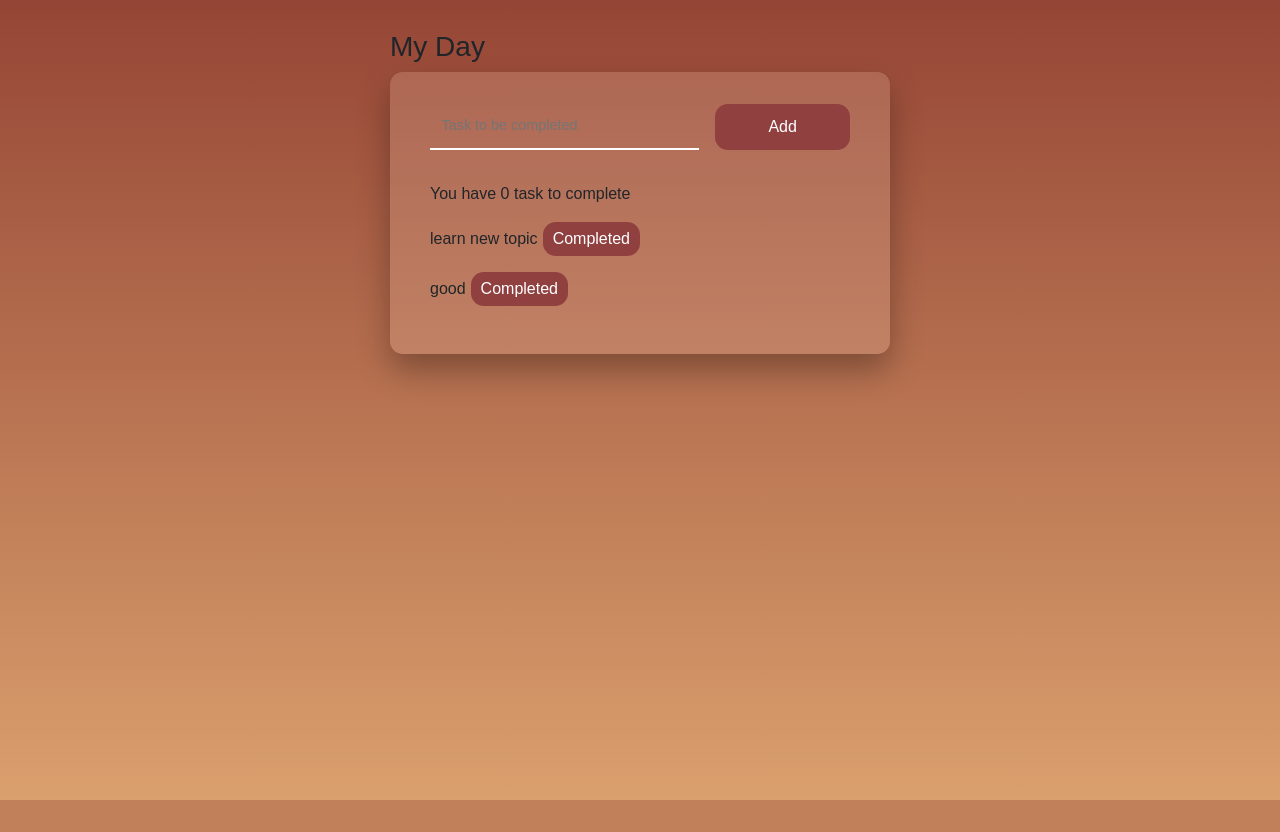
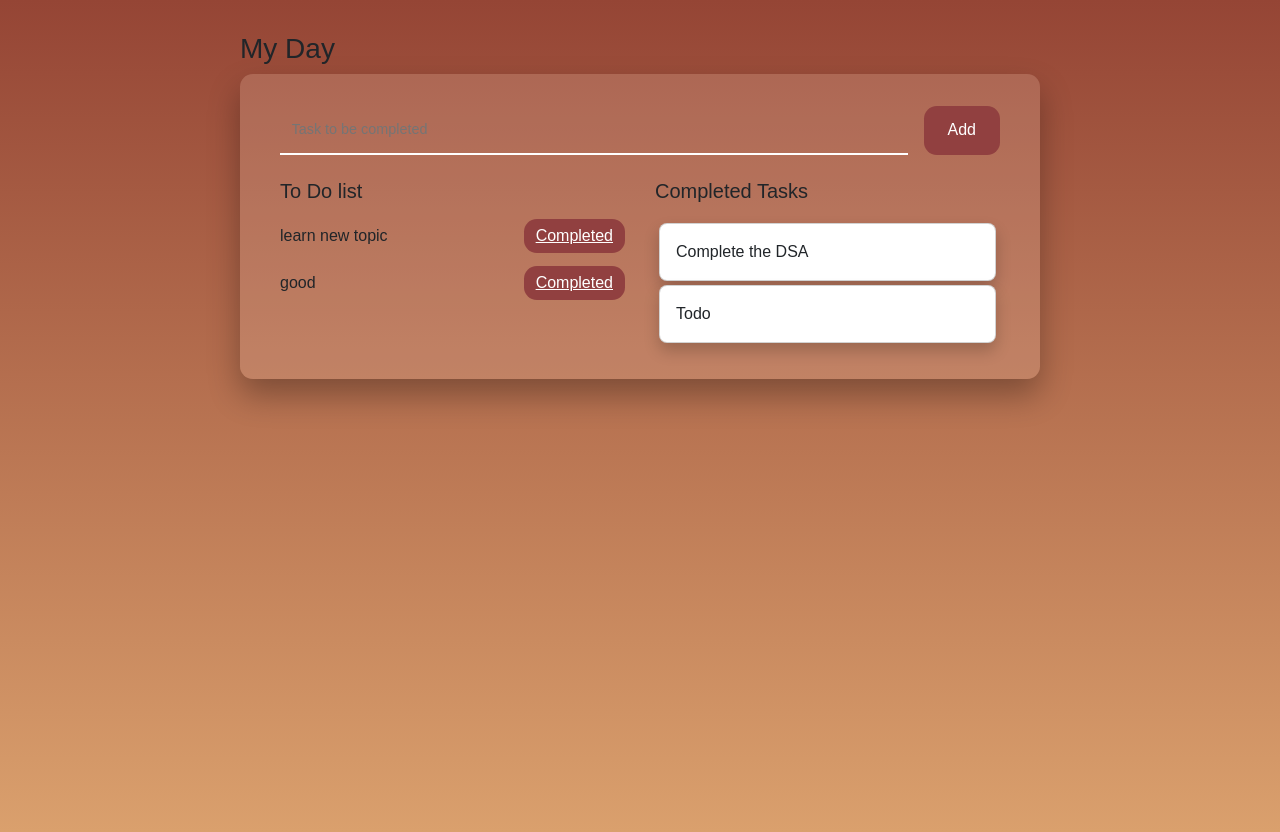
Before and after one commit to uthra2407-crypto/ToDoList, a Django app: page / in a window 1280 px wide. Before the commit the page ends 800 px from the top, so only its background shows below. Run offline with Django 5.2, Linux system fonts and the light colour scheme; data comes from the database, SQL or seed files in the repository; both versions use the stored data as it was after the commit.

Commit message:
Added functionality for completed button

```diff
--- a/templates/home.html
+++ b/templates/home.html
@@ -1,113 +1,154 @@
 <!DOCTYPE html>
-
 <html>
 <head>
     <meta charset="utf-8">
     <meta http-equiv="X-UA-Compatible" content="IE=edge">
     <title>To Do List</title>
-        <meta name="description" content="">
     <meta name="viewport" content="width=device-width, initial-scale=1">
-        <link rel="stylesheet" href="">
-        {% comment %} Bootstrap {% endcomment %}
-         <link href="https://cdn.jsdelivr.net/npm/bootstrap@5.3.0-alpha1/dist/css/bootstrap.min.css" rel="stylesheet" integrity="sha384-GLhlTQ8iRABdZLl6O3oVMWSktQOp6b7In1Zl3/Jr59b6EGGoI1aFkw7cmDA6j6gD" crossorigin="anonymous">
-    <script src="https://cdn.jsdelivr.net/npm/bootstrap@5.3.0-alpha1/dist/js/bootstrap.bundle.min.js" integrity="sha384-w76AqPfDkMBDXo30jS1Sgez6pr3x5MlQ1ZAGC+nuZB+EYdgRZgiwxhTBTkF7CXvN" crossorigin="anonymous"></script>
+
+    <!-- Bootstrap -->
+    <link href="https://cdn.jsdelivr.net/npm/bootstrap@5.3.0-alpha1/dist/css/bootstrap.min.css" rel="stylesheet">
+    <script src="https://cdn.jsdelivr.net/npm/bootstrap@5.3.0-alpha1/dist/js/bootstrap.bundle.min.js"></script>
+
     <style>
-            *{
+        * {
             padding: 0;
-               margin:0;
+            margin: 0;
             box-sizing: border-box;
         }
-            body{
+        body {
             height: 100vh;
             background: linear-gradient(to bottom, #954535, #DAA06D);
+            font-family: 'Poppins', sans-serif;
         }
-            .app{
-                font-size: 16px;
-                font-family: 'Poppins',sans-serif;
-                width: min(95vw,500px);
-                position: absolute;
-                margin: auto;
-                left: 0;
-                right: 0;
-                top: 1.875em;
+        .app {
+            width: min(95vw, 800px); /* Increased width for better side-by-side view */
+            margin: 2em auto;
         }
-            .container{
-                background: rgb(242, 210, 189, 0.2);
+        .container {
+            background: rgba(242, 210, 189, 0.2);
             padding: 2em 2.5em;
-                box-shadow: 0 1em 2em rgb(0,0,0,0.3);
+            box-shadow: 0 1em 2em rgba(0, 0, 0, 0.3);
             border-radius: 0.8em;
         }
-            #wrapper{
-                position: relative;
-                display: grid;
-                grid-template-columns: 8fr 4fr;
+        #wrapper {
+            display: flex;
             gap: 1em;
+            margin-bottom: 1.5em;
         }
-            #wrapper input{
+        #wrapper input {
+            flex: 1;
             padding: 0.8em;
-                width: 100%;
             font-size: 0.9em;
-                color: #111111;
+            color: #111;
             background: transparent;
             border: none;
             border-bottom: 2px solid #fff;
         }
-            #wrapper input:focus{
+        #wrapper input:focus {
             outline: none;
             border-color: #954535;
         }
-            #wrapper button{
-                position: relative;
+        #wrapper button {
             border: none;
             border-radius: 0.8em;
             background-color: rgba(145, 64, 64, 1);
             color: #fff;
+            padding: 0.8em 1.5em;
         }
-            #task{
-                margin-top: 2em;
+        .task-section {
+            display: flex;
+            justify-content: space-between;
+            align-items: flex-start;
+            gap: 30px;
         }
-            #error{
+        .pending-tasks,
+        .completed-tasks {
+            flex: 1;
+        }
+        .completed-tasks h5 {
+            margin-bottom: 1em;
+        }
+        #btn2 {
+            border: none;
+            border-radius: 0.8em;
+            background-color: rgba(145, 64, 64, 1);
+            color: #fff;
+            margin-left: 8px;
+            padding: 5px 12px;
+        }
+        #task p {
+            margin-bottom: 0.8em;
+        }
+        .card {
+            border-radius: 0.5em;
+            box-shadow: 0 0.5em 1em rgba(0, 0, 0, 0.2);
+        }
+        .completed {
+            text-decoration: line-through;
+            color: gray;
+        }
+        #error {
             text-align: center;
             background: transparent;
             color: #f00;
             margin-top: 1.5em;
             display: none;
         }
-            #btn2{
-                position: relative;
-                border: none;
-                border-radius: 0.8em;
-                background-color: rgba(145, 64, 64, 1);
-                color: #fff;
-                margin-left: 5px;
-                padding: 5px 10px;
+        .task-item {
+    display: flex;
+    justify-content: space-between;
+    align-items: center;
+    margin-bottom: 0.8em;
 }
-            .completed {
-            text-decoration: line-through;
-            color: gray;
+
+.task-text {
+    flex: 1;
+    word-break: break-word; /* Prevents long text from breaking layout */
 }
+
     </style>
 </head>
 <body>
-        <div class='app'>
+    <div class="app">
         <h3>My Day</h3>
-            {% comment %} <p class="text-muted">{% now "jS F Y" %}</p> {% endcomment %}
-            <div class='container'>
-                <form action='{% url 'addTask' %}', method='POST'>
+        <div class="container">
+            <form action="{% url 'addTask' %}" method="POST">
                 {% csrf_token %}
-                <div id='wrapper'>
-                    <input type='text' placeholder='Task to be completed' name='task'/>
-                    <button type='submit' id='btn'>Add</button>
+                <div id="wrapper">
+                    <input type="text" placeholder="Task to be completed" name="task"/>
+                    <button type="submit" id="btn">Add</button>
                 </div>
-                <div id='task'>
-                    <p id='pending-task'>You have <span class='count-value'>0</span> task to complete</p>
-                    {%for ta in t%}
-                    <p>{{ta.task}}<span><button id="btn2">Completed</button></span></p>
-                    {%endfor%}
+
+                <div class="task-section">
+                    <!-- Pending Tasks -->
+                    <div class="pending-tasks">
+   <h5> <p id="pending-task">
+        To Do list
+    </p></h5>
+    {% for ta in t %}
+    <div class="task-item">
+        <span class="task-text">{{ ta.task }}</span>
+        <a href="{% url 'completed' ta.pk %}" id="btn2">Completed</a>
+    </div>
+    {% endfor %}
+</div>
+
+                    <!-- Completed Tasks -->
+                    <div class="completed-tasks">
+                        <h5>Completed Tasks</h5>
+                        {% for i in c_t %}
+                        <div class="card m-1">
+                            <div class="card-body">
+                                {{i}}
+                            </div>
+                        </div>
+                        {% endfor %}
+                    </div>
                 </div>
             </form>
         </div>
-            <p id='error'>Input cannot be empty</p>
+        <p id="error">Input cannot be empty</p>
     </div>
 </body>
 </html>
--- a/todoapp/urls.py
+++ b/todoapp/urls.py
@@ -3,4 +3,5 @@ from . import views
 
 urlpatterns=[
     path('addTask/', views.addTask, name='addTask'),
+    path('completed/<int:pk>/', views.completed, name='completed'),
 ]
--- a/todoapp/views.py
+++ b/todoapp/views.py
@@ -1,12 +1,15 @@
-from django.shortcuts import render,redirect
+from django.shortcuts import render,redirect, get_object_or_404
 from django.http import HttpResponse
 from .models import Task
 
 # Create your views here.
 def home(request):
     t=Task.objects.filter(is_completed=False)
+    c_t=Task.objects.filter(is_completed=True)
+    print(c_t)
     context ={
         't':t,
+        'c_t':c_t,
     }
     return render(request,'home.html',context)
 
@@ -15,3 +18,10 @@ def addTask(request):
     Task.objects.create(task=task)
     return redirect('/')
     # return HttpResponse("The task was updated......")
+
+def completed(request, pk):
+    t=get_object_or_404(Task,pk=pk)
+    t.is_completed=True
+    t.save()
+    return redirect('/')
+    # return HttpResponse(pk)
```
Also changed, not shown: db.sqlite3. Lines whose indentation alone changed are shown as unchanged.
